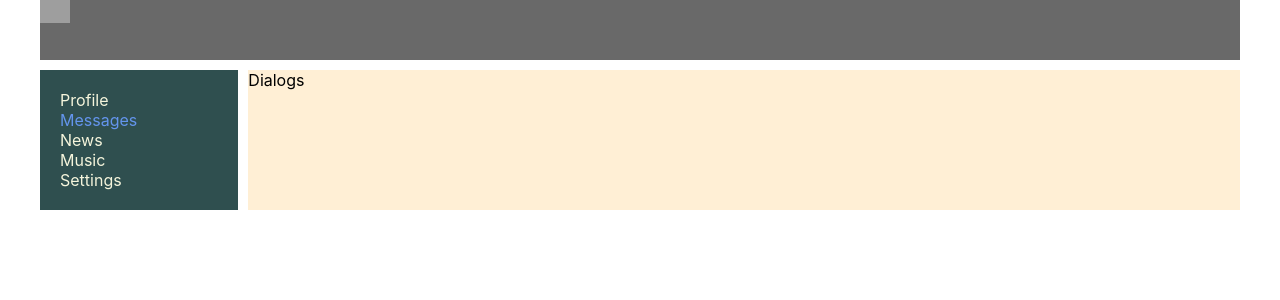
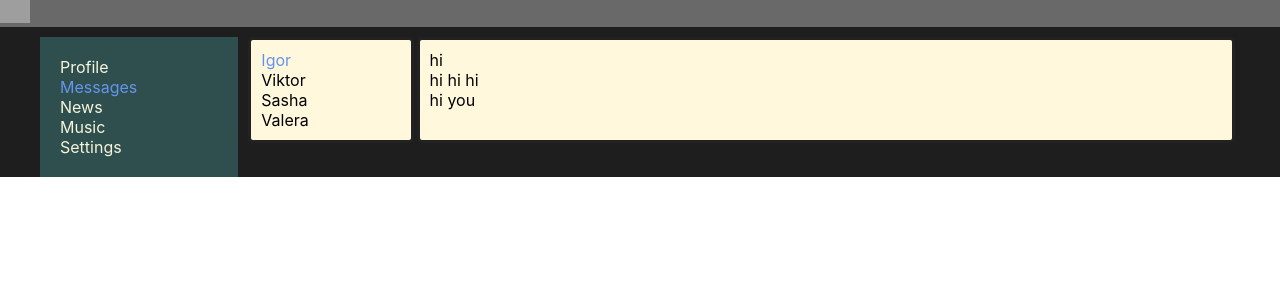
Before and after one commit to rodriguezz4060/react_project, a React (Create React App) app: page /dialogs in a window 1280 px wide. Shown: the top 300 px of the page. Built offline with nearby package versions, Linux system fonts and the light colour scheme; grey boxes are pictures that could not be loaded.

Commit message:
Начата верстка стараници диалогов, бобавлены глобальный стиль wrapper

```diff
--- a/src/App.css
+++ b/src/App.css
@@ -1,3 +1,7 @@
+.wrappe {
+    background-color: #1f1e1e;
+}
+
 .app-wrapper {
     margin: 0 auto;
     display: grid;
@@ -5,12 +9,11 @@
     grid-template-areas:
   "header header"
   "nav content";
-    grid-template-rows: 60px 1fr;
+    grid-template-rows: 1fr;
     grid-template-columns: 2fr 10fr;
     grid-gap: 10px;
 }
 
 .app-wrapper-content {
     grid-area: content;
-    background-color: papayawhip;
 }
--- a/src/App.js
+++ b/src/App.js
@@ -13,8 +13,9 @@ import Settings from "./components/Settings/Settings";
 const App = (props) => {
     return (
         <BrowserRouter>
+            <div className='wrappe'>
+                <Header/>
             <div className='app-wrapper'>
-                <Header/>
                 <Navbar/>
                 <div className='app-wrapper-content'>
                     <Routes>
@@ -26,6 +27,7 @@ const App = (props) => {
                     </Routes>
                 </div>
             </div>
+            </div>
         </BrowserRouter>
     )
 }
--- a/src/components/Dialogs/Dialogs.jsx
+++ b/src/components/Dialogs/Dialogs.jsx
@@ -3,7 +3,28 @@ import stl from './Dialogs.module.css';
 
 const Dialogs = (props) => {
     return (
-        <div>Dialogs</div>
+        <div className={stl.dialogs}>
+            <div className={stl.dialogsList}>
+                <div className={stl.dialog + ' ' + stl.active}>
+                    Igor
+                </div>
+                <div className={stl.dialog}>
+                    Viktor
+                </div>
+                <div className={stl.dialog}>
+                    Sasha
+                </div>
+                <div className={stl.dialog}>
+                    Valera
+                </div>
+            </div>
+            <div className={stl.messages}>
+                <div className={stl.message}>hi</div>
+                <div className={stl.message}>hi hi hi</div>
+                <div className={stl.message}>hi you</div>
+            </div>
+        </div>
+
     )
 }
 
--- a/src/components/Dialogs/Dialogs.module.css
+++ b/src/components/Dialogs/Dialogs.module.css
@@ -0,0 +1,32 @@
+.dialogs {
+    display: grid;
+    grid-template-columns: 2fr 10fr;
+}
+
+.dialogsList {
+    padding: 10px;
+    border: 3px solid #222;
+    border-radius: 5px;
+    background-color: cornsilk;
+
+}
+
+.dialogsList .active {
+    color: cornflowerblue;
+}
+
+.dialog {
+
+}
+
+.messages {
+    padding: 10px;
+    margin: 0 5px 0 3px;
+    border: 3px solid #222;
+    border-radius: 5px;
+    background-color: cornsilk;
+}
+
+.message {
+
+}
```
